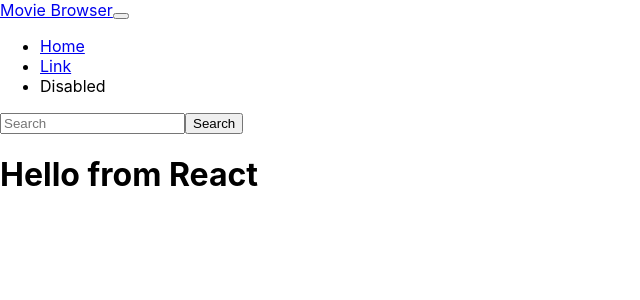
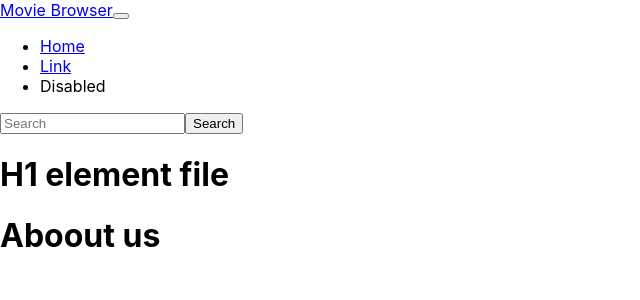
Before and after one commit to Alex49er/react-movie-app, a React (Create React App) app in the folder movie/: page / in a window 1280 px wide. Shown: the top 300 px of the page, without its empty margins (0-640 px from the left). Built offline with nearby package versions, Linux system fonts and the light colour scheme; the HTML template or start-up script is replaced by a standard one.

Commit message:
added 2 components

```diff
--- a/movie/src/App.js
+++ b/movie/src/App.js
@@ -1,11 +1,17 @@
 import './App.css';
 import Navbar from './components/Navbar';
+import Home from './components/Home'
+import AboutView from './components/AboutView'
+
+
 
 function App() {
   return (
     <div>
       <Navbar/>
-      <h1>Hello from React</h1>
+      <Home/>
+      <AboutView/>
+
     </div>
   );
 }
--- /dev/null
+++ b/movie/src/components/AboutView.js
@@ -0,0 +1,9 @@
+const AboutView = () =>{
+    return(
+      <>
+      <h1>Aboout us</h1>
+      </>
+    )
+  }
+
+  export default AboutView;
--- /dev/null
+++ b/movie/src/components/Home.js
@@ -0,0 +1,9 @@
+const Home = () => {
+    return (
+      <>
+        <h1>H1 element file</h1>
+      </>
+    )
+  }
+
+  export default Home;
```
